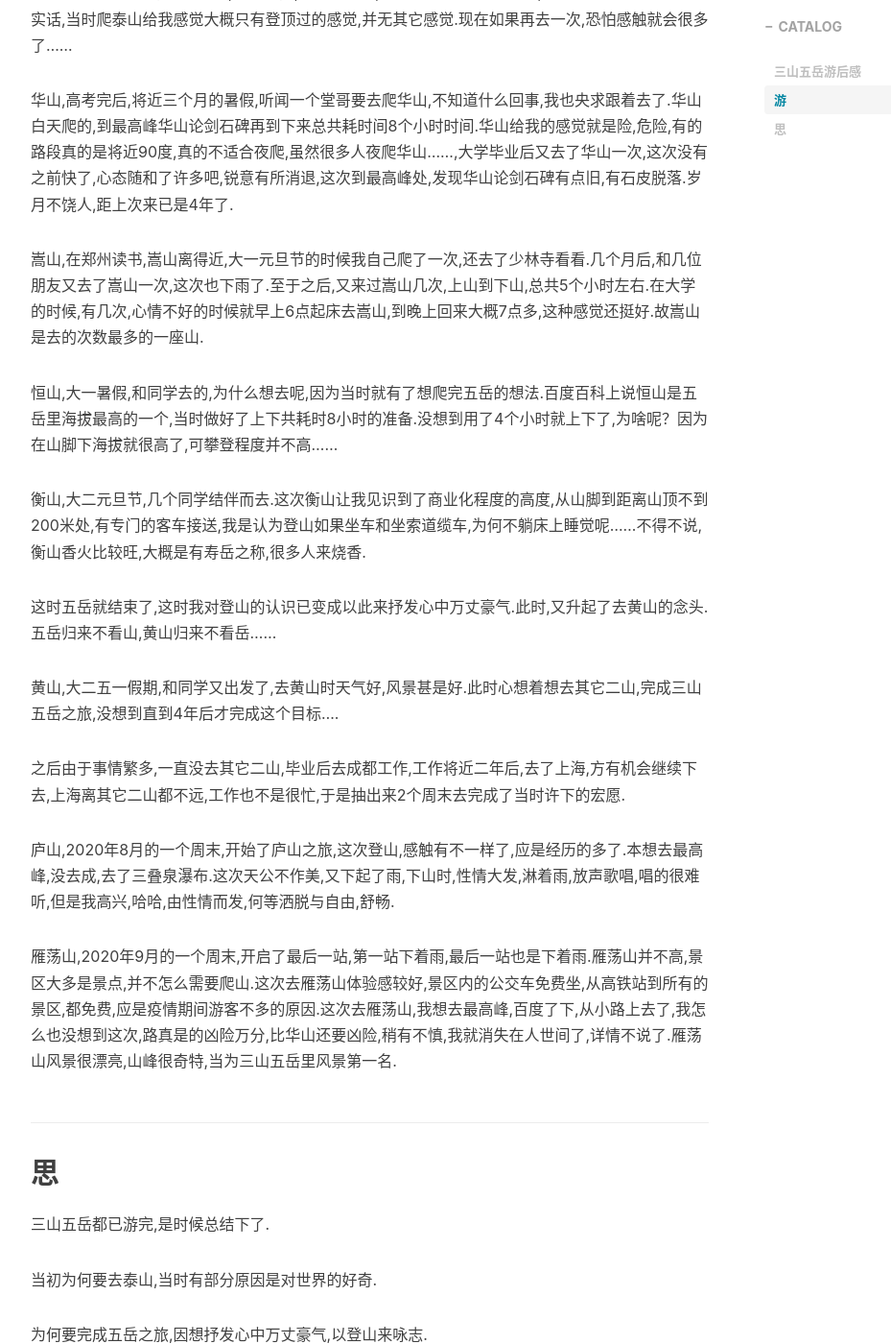
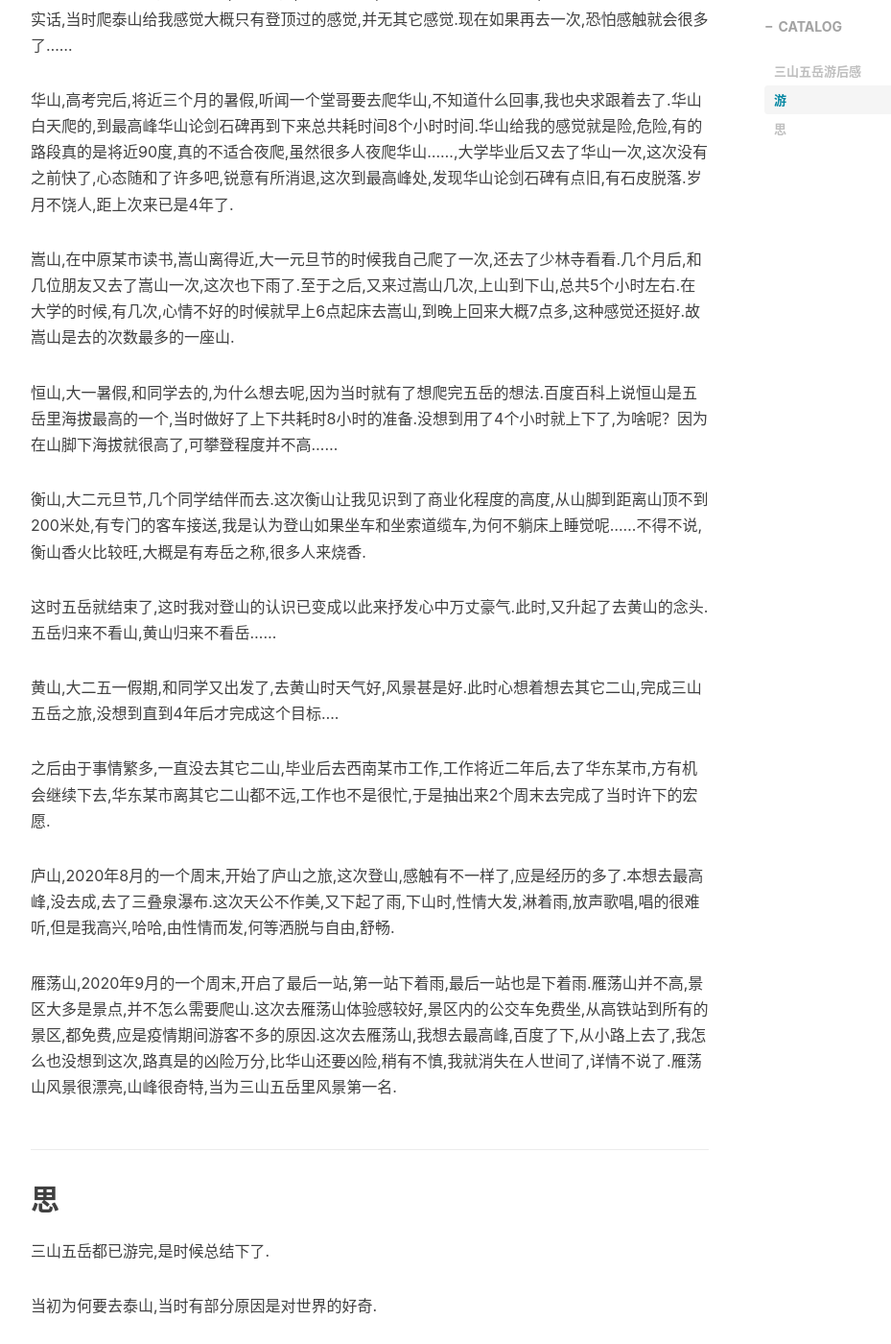
Before and after one commit to taomujian/taomujian.github.io, a Jekyll site: the page built from _posts/2020-10-16-三山五岳游后感.md, in a window 1280 px wide and 1400 px high, scrolled down 880 px. Shown: the whole window at 96% size, without its empty margins (233-1162 px from the left). Built offline with Jekyll 4.4.1, drawn with Linux system fonts in a browser that asks for light colours; nearby versions of some CDN libraries; comment, search, counter and statistics services are not loaded.

```diff
--- a/_posts/2020-10-16-三山五岳游后感.md
+++ b/_posts/2020-10-16-三山五岳游后感.md
@@ -26,7 +26,7 @@ tags:
 
 华山,高考完后,将近三个月的暑假,听闻一个堂哥要去爬华山,不知道什么回事,我也央求跟着去了.华山白天爬的,到最高峰华山论剑石碑再到下来总共耗时间8个小时时间.华山给我的感觉就是险,危险,有的路段真的是将近90度,真的不适合夜爬,虽然很多人夜爬华山......,大学毕业后又去了华山一次,这次没有之前快了,心态随和了许多吧,锐意有所消退,这次到最高峰处,发现华山论剑石碑有点旧,有石皮脱落.岁月不饶人,距上次来已是4年了.
 
-嵩山,在郑州读书,嵩山离得近,大一元旦节的时候我自己爬了一次,还去了少林寺看看.几个月后,和几位朋友又去了嵩山一次,这次也下雨了.至于之后,又来过嵩山几次,上山到下山,总共5个小时左右.在大学的时候,有几次,心情不好的时候就早上6点起床去嵩山,到晚上回来大概7点多,这种感觉还挺好.故嵩山是去的次数最多的一座山.
+嵩山,在中原某市读书,嵩山离得近,大一元旦节的时候我自己爬了一次,还去了少林寺看看.几个月后,和几位朋友又去了嵩山一次,这次也下雨了.至于之后,又来过嵩山几次,上山到下山,总共5个小时左右.在大学的时候,有几次,心情不好的时候就早上6点起床去嵩山,到晚上回来大概7点多,这种感觉还挺好.故嵩山是去的次数最多的一座山.
 
 恒山,大一暑假,和同学去的,为什么想去呢,因为当时就有了想爬完五岳的想法.百度百科上说恒山是五岳里海拔最高的一个,当时做好了上下共耗时8小时的准备.没想到用了4个小时就上下了,为啥呢？因为在山脚下海拔就很高了,可攀登程度并不高......
 
@@ -36,7 +36,7 @@ tags:
 
 黄山,大二五一假期,和同学又出发了,去黄山时天气好,风景甚是好.此时心想着想去其它二山,完成三山五岳之旅,没想到直到4年后才完成这个目标....
 
-之后由于事情繁多,一直没去其它二山,毕业后去成都工作,工作将近二年后,去了上海,方有机会继续下去,上海离其它二山都不远,工作也不是很忙,于是抽出来2个周末去完成了当时许下的宏愿.
+之后由于事情繁多,一直没去其它二山,毕业后去西南某市工作,工作将近二年后,去了华东某市,方有机会继续下去,华东某市离其它二山都不远,工作也不是很忙,于是抽出来2个周末去完成了当时许下的宏愿.
 
 庐山,2020年8月的一个周末,开始了庐山之旅,这次登山,感触有不一样了,应是经历的多了.本想去最高峰,没去成,去了三叠泉瀑布.这次天公不作美,又下起了雨,下山时,性情大发,淋着雨,放声歌唱,唱的很难听,但是我高兴,哈哈,由性情而发,何等洒脱与自由,舒畅.
 
```
